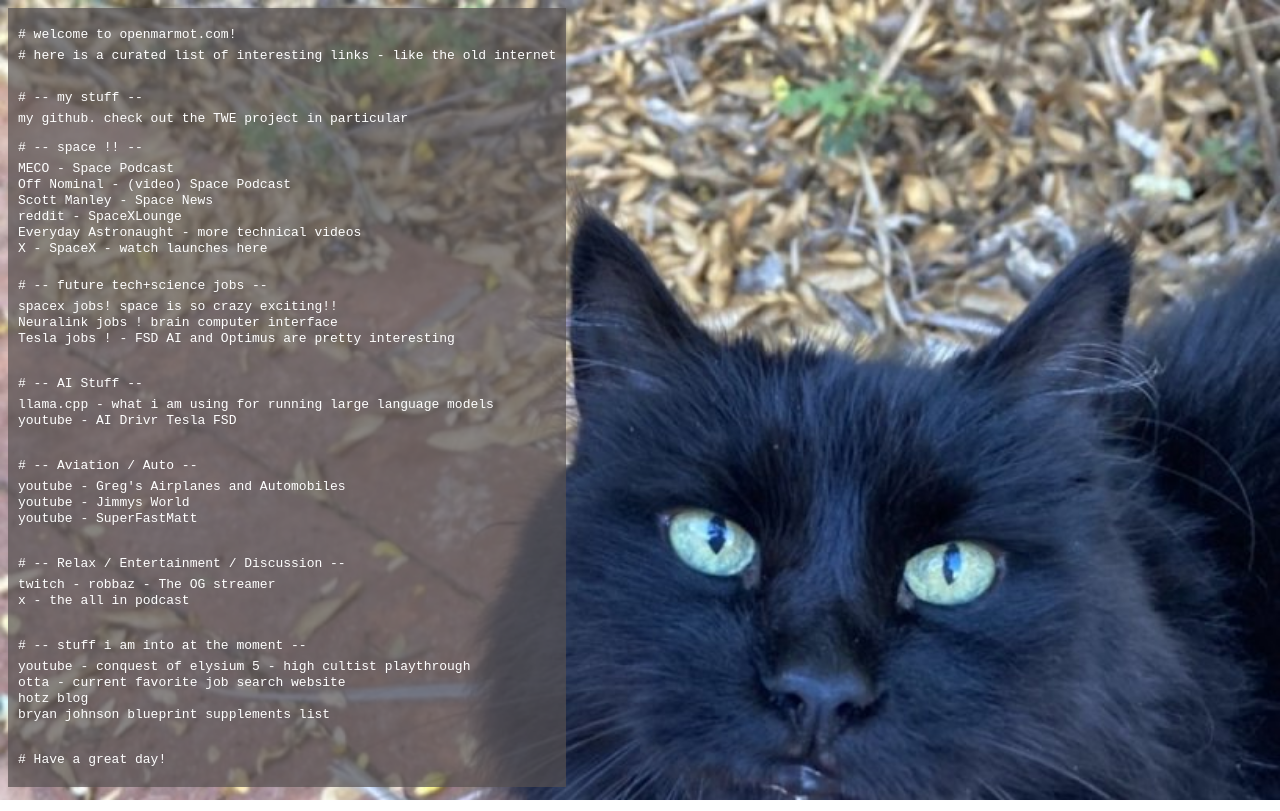
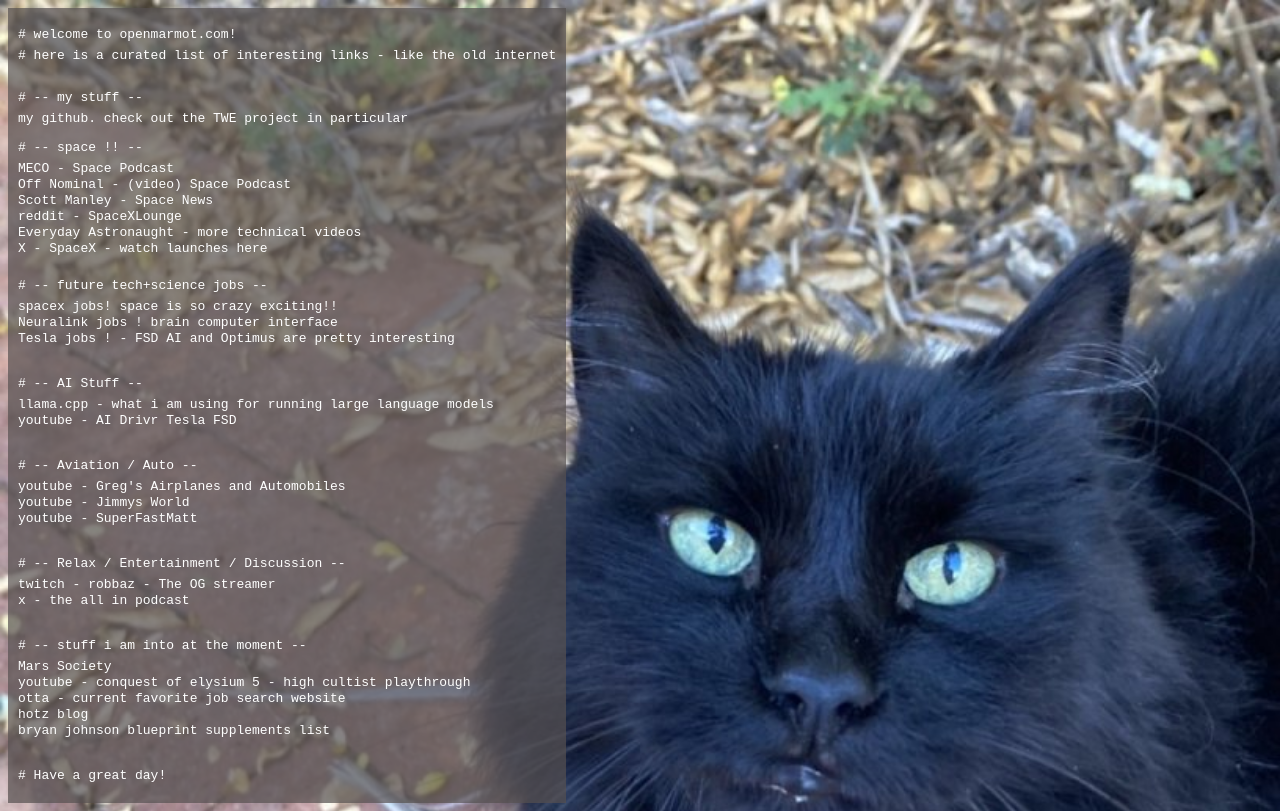
Before and after one commit to openmarmot/openmarmot.com, a plain HTML site: page website/index.html in a window 1280 px wide. Drawn offline with Linux system fonts and the light colour scheme.

Commit message:
Update index.html

```diff
--- a/website/index.html
+++ b/website/index.html
@@ -66,6 +66,7 @@ a {
 
         <br>
         <p># -- stuff i am into at the moment -- </p>
+        <a href="https://www.marssociety.org/">Mars Society </a> <br><br>
         <a href="https://www.youtube.com/watch?v=l3lEqO5j8lo&list=PLarq47PBjW5njqHyOk77KCvRyHOYOb1dl">youtube - conquest of elysium 5 - high cultist playthrough </a> <br><br>
         <a href="https://otta.com"> otta - current favorite job search website </a> <br><br>
         <a href="https://geohot.github.io/blog/"> hotz blog </a> <br><br>
```
